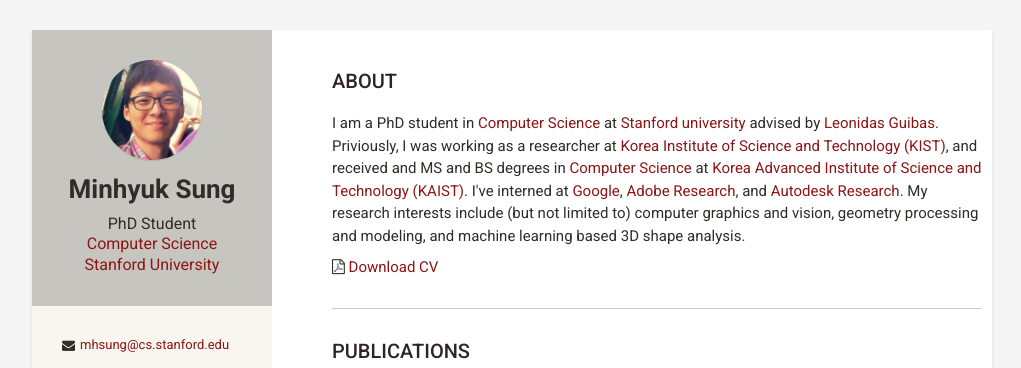
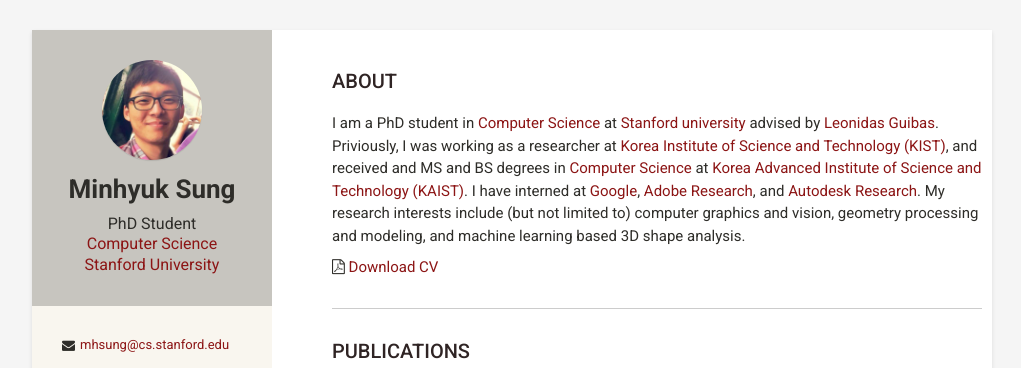
Before and after one commit to mhsung/mhsung.github.io, a Jekyll site: the page built from index.html, in a window 1280 px wide. Shown: the top 368 px of the page, without its empty margins (128-1149 px from the left). Built offline with Jekyll 4.4.1, drawn with Linux system fonts in a browser that asks for light colours.

Commit message:
Minor update.

```diff
--- a/_includes/about.html
+++ b/_includes/about.html
@@ -3,7 +3,7 @@
   <h2 class="section-title">About</h2>
   <div class="summary">
     <p>
-    I am a PhD student in <a href="https://cs.stanford.edu/" target="_blank">Computer Science</a> at <a href="https://www.stanford.edu/" target="_blank">Stanford university</a> advised by <a href="http://geometry.stanford.edu/member/guibas/" target="_blank">Leonidas Guibas</a>. Priviously, I was working as a researcher at <a href="https://eng.kist.re.kr/kist_eng/main/" target="_blank">Korea Institute of Science and Technology (KIST)</a>, and received and MS and BS degrees in <a href="https://cs.kaist.ac.kr/" target="_blank">Computer Science</a> at <a href="http://www.kaist.edu/" target="_blank">Korea Advanced Institute of Science and Technology (KAIST)</a>. I've interned at <a href="https://www.google.com/" target="_blank">Google</a>, <a href="https://research.adobe.com/" target="_blank">Adobe Research</a>, and <a href="https://www.autodeskresearch.com/" target="_blank">Autodesk Research</a>.
+    I am a PhD student in <a href="https://cs.stanford.edu/" target="_blank">Computer Science</a> at <a href="https://www.stanford.edu/" target="_blank">Stanford university</a> advised by <a href="http://geometry.stanford.edu/member/guibas/" target="_blank">Leonidas Guibas</a>. Priviously, I was working as a researcher at <a href="https://eng.kist.re.kr/kist_eng/main/" target="_blank">Korea Institute of Science and Technology (KIST)</a>, and received and MS and BS degrees in <a href="https://cs.kaist.ac.kr/" target="_blank">Computer Science</a> at <a href="http://www.kaist.edu/" target="_blank">Korea Advanced Institute of Science and Technology (KAIST)</a>. I have interned at <a href="https://www.google.com/" target="_blank">Google</a>, <a href="https://research.adobe.com/" target="_blank">Adobe Research</a>, and <a href="https://www.autodeskresearch.com/" target="_blank">Autodesk Research</a>.
     My research interests include (but not limited to) computer graphics and vision, geometry processing and modeling, and machine learning based 3D shape analysis.
     </p>
 
```
